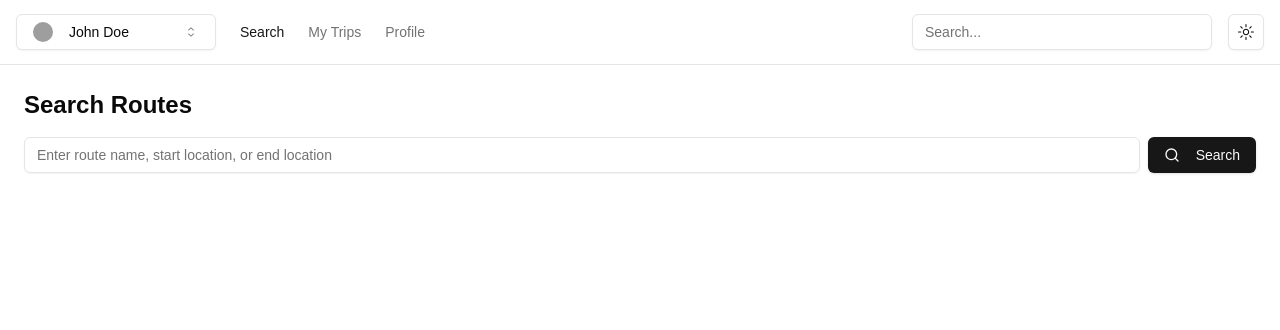
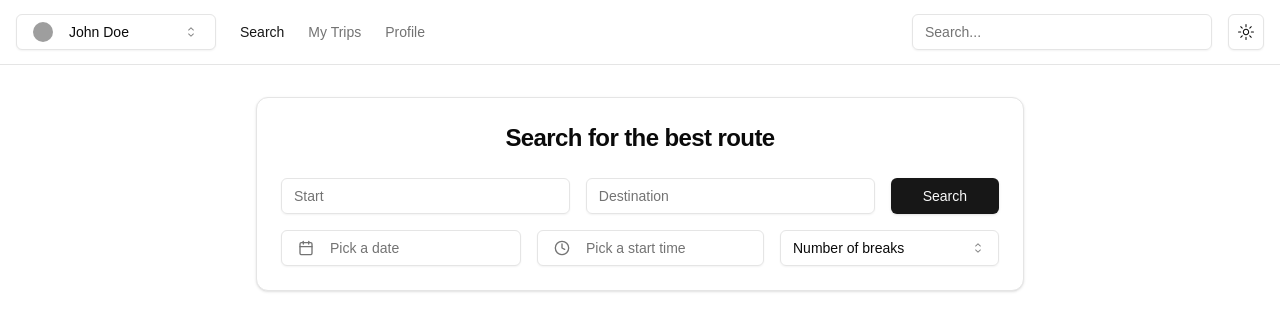
Before and after one commit to bila9630/Driving-Storage, a Next.js app: page /user/search in a window 1280 px wide. Shown: the top 330 px of the page. Built offline with nearby package versions, Linux system fonts and the light colour scheme; grey boxes are pictures that could not be loaded.

Commit message:
search page

```diff
--- a/package.json
+++ b/package.json
@@ -15,6 +15,7 @@
     "@radix-ui/react-icons": "^1.3.0",
     "@radix-ui/react-label": "^2.1.0",
     "@radix-ui/react-popover": "^1.1.2",
+    "@radix-ui/react-scroll-area": "^1.2.0",
     "@radix-ui/react-select": "^2.1.2",
     "@radix-ui/react-slot": "^1.1.0",
     "@radix-ui/react-tabs": "^1.1.1",
--- a/src/app/(inner)/user/search/page.tsx
+++ b/src/app/(inner)/user/search/page.tsx
@@ -1,59 +1,116 @@
 'use client'
 
 import React, { useState } from 'react'
+import { format } from "date-fns"
+import { CalendarIcon, ClockIcon } from "lucide-react"
 import { Input } from "@/components/ui/input"
 import { Button } from "@/components/ui/button"
 import { Card, CardHeader, CardTitle, CardContent } from "@/components/ui/card"
-import { Search } from "lucide-react"
-
-interface Route {
-  id: string
-  name: string
-  startLocation: string
-  endLocation: string
-}
+import { Calendar } from "@/components/ui/calendar"
+import { Popover, PopoverContent, PopoverTrigger } from "@/components/ui/popover"
+import { Select, SelectContent, SelectItem, SelectTrigger, SelectValue } from "@/components/ui/select"
+import { cn } from "@/lib/utils"
+import { ScrollArea } from "@/components/ui/scroll-area"
 
 const SearchPage: React.FC = () => {
-  const [searchTerm, setSearchTerm] = useState('')
-  const [searchResults, setSearchResults] = useState<Route[]>([])
+  const [start, setStart] = useState('')
+  const [destination, setDestination] = useState('')
+  const [date, setDate] = useState<Date | undefined>(undefined)
+  const [breaks, setBreaks] = useState('')
+  const [startTime, setStartTime] = useState<string>('')
 
-  const handleSearch = async () => {
-    // TODO: Replace this with actual API call to search for routes
-    const mockResults: Route[] = [
-      { id: '1', name: 'Route 1', startLocation: 'City A', endLocation: 'City B' },
-      { id: '2', name: 'Route 2', startLocation: 'City C', endLocation: 'City D' },
-    ]
-    setSearchResults(mockResults)
+  const handleSearch = () => {
+    // TODO: Implement search functionality
+    console.log('Search with:', { start, destination, date, breaks, startTime })
   }
 
   return (
-    <div className="p-6">
-      <h1 className="text-2xl font-bold mb-4">Search Routes</h1>
-      <div className="flex space-x-2 mb-4">
+    <Card className="w-full max-w-3xl mx-auto mt-8">
+      <CardHeader>
+        <CardTitle className="text-2xl font-bold text-center">Search for the best route</CardTitle>
+      </CardHeader>
+      <CardContent className="space-y-4">
+        <div className="flex space-x-4">
           <Input
-          placeholder="Enter route name, start location, or end location"
-          value={searchTerm}
-          onChange={(e) => setSearchTerm(e.target.value)}
-          className="flex-grow"
+            placeholder="Start"
+            value={start}
+            onChange={(e) => setStart(e.target.value)}
+            className="flex-1"
           />
-        <Button onClick={handleSearch}>
-          <Search className="mr-2 h-4 w-4" /> Search
+          <Input
+            placeholder="Destination"
+            value={destination}
+            onChange={(e) => setDestination(e.target.value)}
+            className="flex-1"
+          />
+          <Button onClick={handleSearch} className="px-8">Search</Button>
+        </div>
+        <div className="flex space-x-4">
+          <Popover>
+            <PopoverTrigger asChild>
+              <Button
+                variant={"outline"}
+                className={cn(
+                  "w-[240px] justify-start text-left font-normal",
+                  !date && "text-muted-foreground"
+                )}
+              >
+                <CalendarIcon className="mr-2 h-4 w-4" />
+                {date ? format(date, "PPP") : <span>Pick a date</span>}
               </Button>
+            </PopoverTrigger>
+            <PopoverContent className="w-auto p-0" align="start">
+              <Calendar
+                mode="single"
+                selected={date}
+                onSelect={setDate}
+                initialFocus
+              />
+            </PopoverContent>
+          </Popover>
+          <Popover>
+            <PopoverTrigger asChild>
+              <Button
+                variant={"outline"}
+                className={cn(
+                  "flex-1 justify-start text-left font-normal",
+                  !startTime && "text-muted-foreground"
+                )}
+              >
+                <ClockIcon className="mr-2 h-4 w-4" />
+                {startTime ? startTime : <span>Pick a start time</span>}
+              </Button>
+            </PopoverTrigger>
+            <PopoverContent className="w-48 p-0" align="start">
+              <ScrollArea className="h-72">
+                <div className="grid grid-cols-1 gap-2 p-4">
+                  {Array.from({ length: 24 }, (_, i) => i).map((hour) => (
+                    <Button
+                      key={hour}
+                      onClick={() => setStartTime(`${hour.toString().padStart(2, '0')}:00`)}
+                      variant="ghost"
+                      className="justify-start"
+                    >
+                      {`${hour.toString().padStart(2, '0')}:00`}
+                    </Button>
+                  ))}
                 </div>
-      <div className="space-y-4">
-        {searchResults.map((route) => (
-          <Card key={route.id}>
-            <CardHeader>
-              <CardTitle>{route.name}</CardTitle>
-            </CardHeader>
-            <CardContent>
-              <p>Start: {route.startLocation}</p>
-              <p>End: {route.endLocation}</p>
+              </ScrollArea>
+            </PopoverContent>
+          </Popover>
+          <Select value={breaks} onValueChange={setBreaks}>
+            <SelectTrigger className="flex-1">
+              <SelectValue placeholder="Number of breaks" />
+            </SelectTrigger>
+            <SelectContent>
+              {[0, 1, 2, 3, 4, 5].map((num) => (
+                <SelectItem key={num} value={num.toString()}>{num} break{num !== 1 ? 's' : ''}</SelectItem>
+              ))}
+            </SelectContent>
+          </Select>
+        </div>
       </CardContent>
     </Card>
-        ))}
-      </div>
-    </div>
   )
 }
 
--- /dev/null
+++ b/src/components/ui/scroll-area.tsx
@@ -0,0 +1,48 @@
+"use client"
+
+import * as React from "react"
+import * as ScrollAreaPrimitive from "@radix-ui/react-scroll-area"
+
+import { cn } from "@/lib/utils"
+
+const ScrollArea = React.forwardRef<
+  React.ElementRef<typeof ScrollAreaPrimitive.Root>,
+  React.ComponentPropsWithoutRef<typeof ScrollAreaPrimitive.Root>
+>(({ className, children, ...props }, ref) => (
+  <ScrollAreaPrimitive.Root
+    ref={ref}
+    className={cn("relative overflow-hidden", className)}
+    {...props}
+  >
+    <ScrollAreaPrimitive.Viewport className="h-full w-full rounded-[inherit]">
+      {children}
+    </ScrollAreaPrimitive.Viewport>
+    <ScrollBar />
+    <ScrollAreaPrimitive.Corner />
+  </ScrollAreaPrimitive.Root>
+))
+ScrollArea.displayName = ScrollAreaPrimitive.Root.displayName
+
+const ScrollBar = React.forwardRef<
+  React.ElementRef<typeof ScrollAreaPrimitive.ScrollAreaScrollbar>,
+  React.ComponentPropsWithoutRef<typeof ScrollAreaPrimitive.ScrollAreaScrollbar>
+>(({ className, orientation = "vertical", ...props }, ref) => (
+  <ScrollAreaPrimitive.ScrollAreaScrollbar
+    ref={ref}
+    orientation={orientation}
+    className={cn(
+      "flex touch-none select-none transition-colors",
+      orientation === "vertical" &&
+        "h-full w-2.5 border-l border-l-transparent p-[1px]",
+      orientation === "horizontal" &&
+        "h-2.5 flex-col border-t border-t-transparent p-[1px]",
+      className
+    )}
+    {...props}
+  >
+    <ScrollAreaPrimitive.ScrollAreaThumb className="relative flex-1 rounded-full bg-border" />
+  </ScrollAreaPrimitive.ScrollAreaScrollbar>
+))
+ScrollBar.displayName = ScrollAreaPrimitive.ScrollAreaScrollbar.displayName
+
+export { ScrollArea, ScrollBar }
```
Also changed, not shown: 1 other file (tests, documents, lock files or other folders). Lines whose indentation alone changed are shown as unchanged.
